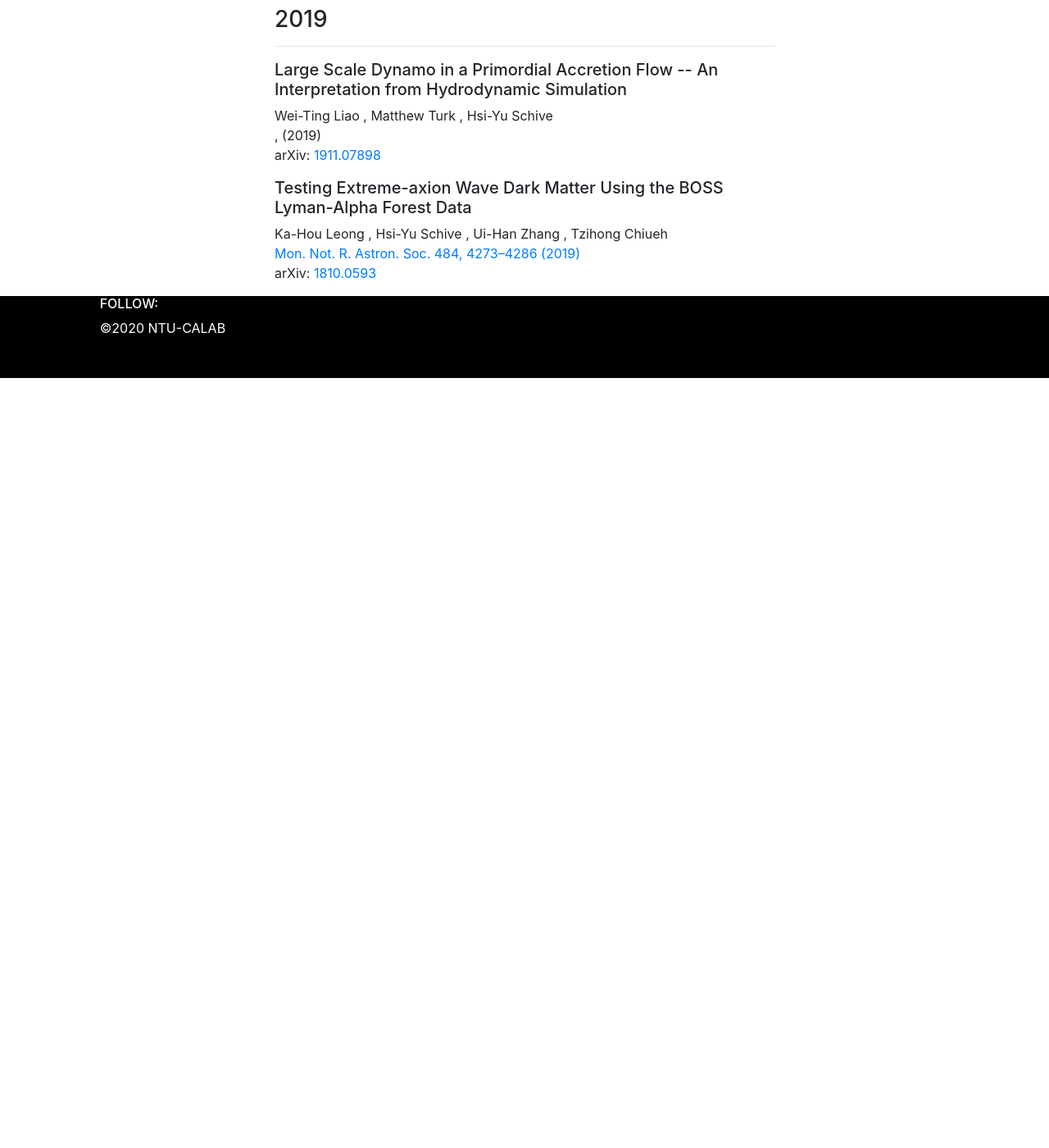
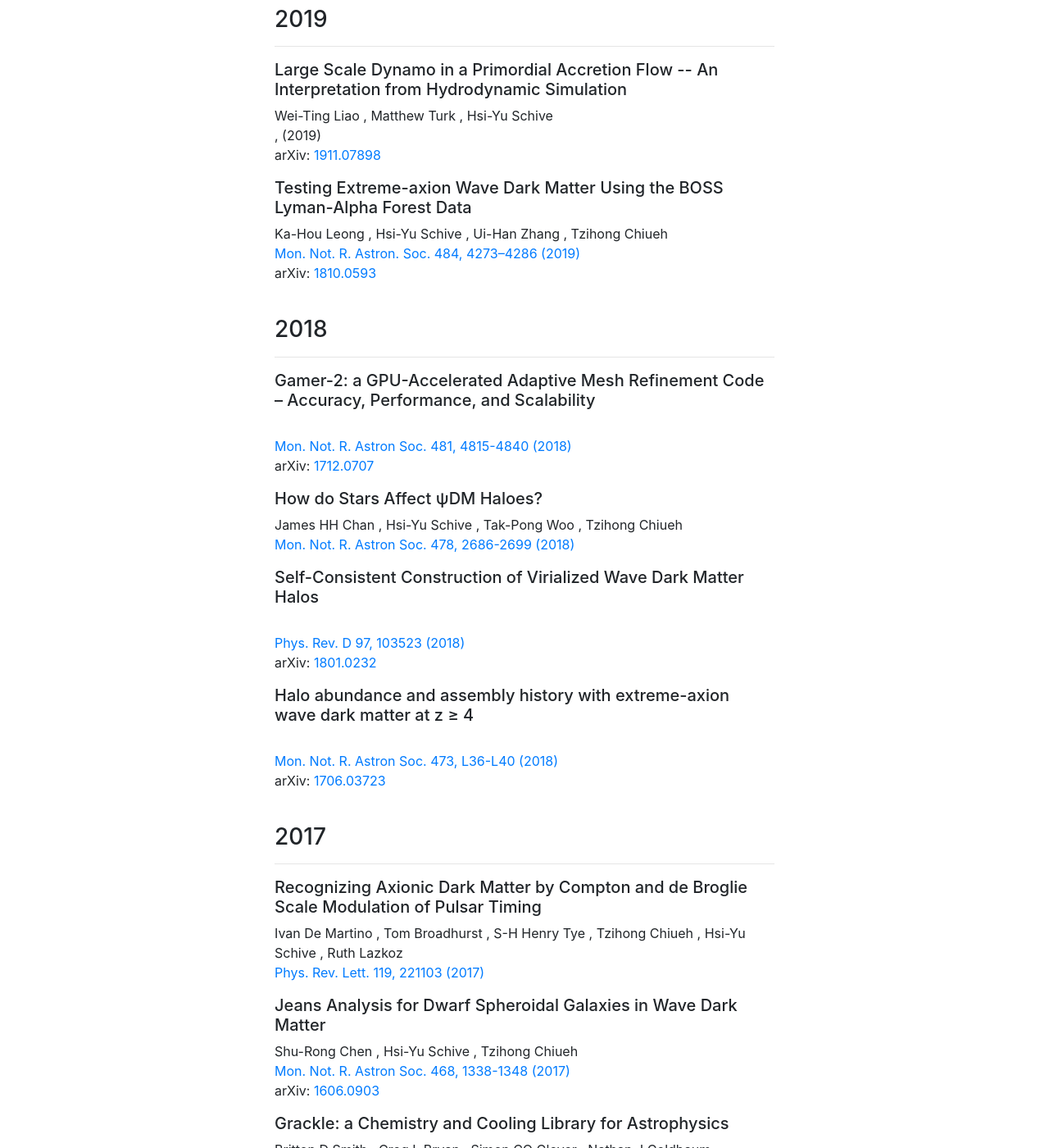
Before and after one commit to calab-ntu/calab-ntu.github.io, a Jekyll site: the page built from publications.md, in a window 1280 px wide and 1400 px high, scrolled down 882 px. Shown: the whole window at 82% size. Built offline with Jekyll 4.4.1, drawn with Linux system fonts in a browser that asks for light colours; before the commit the page ends 1343 px from its top, so only the background shows below that; some of the changed text lies outside the part shown.

Commit message:
Add part of perf. Schive's paper to publications

```diff
--- a/_data/publications.yml
+++ b/_data/publications.yml
@@ -9,7 +9,6 @@
   volume: 125
   page: 111102
   year: 2020
-  month: 9
   doi: 10.1103/PhysRevLett.125.111102
   arxiv: 2002.10473
   yearMonth: 2020-09
@@ -23,7 +22,6 @@
   volume: 903
   page: 66
   year: 2020
-  month: 2
   doi: 10.3847/1538-4357/ab6598
   arxiv: 2001.00318
   yearMonth: 2020-02
@@ -37,7 +35,6 @@
   volume: 124
   page: 201301
   year: 2020
-  month: 5
   doi: 10.1103/PhysRevLett.124.201301
   arxiv: 1912.09483
   yearMonth: 2020-05
@@ -51,7 +48,6 @@
   volume:
   page:
   year: 2019
-  month: 11
   doi:
   arxiv: 1911.07898
   yearMonth: 2019-11
@@ -66,7 +62,6 @@
   volume: 484
   page: 4273–4286
   year: 2019
-  month: 4
   doi: 10.1093/mnras/stz271
   arxiv: 1810.05930
   yearMonth: 2019-04
@@ -81,7 +76,222 @@
   volume: 28
   page: 100503
   year: 2020
-  month: 5
   doi: 10.1016/j.dark.2020.100503
   arxiv: 1807.08153
   yearMonth: 2020-05
+
+- title: "Cosmic Structure as the Quantum Interference of a Coherent Dark Wave"
+  authors:
+    - Hsi-Yu Schive
+    - Tzihong Chiueh
+    - Tom Broadhurst
+  journal: Nature Physics
+  volume: 10
+  page: 496-499
+  year: 2014
+  yearMonth: 2014-07
+  doi: 10.1038/nphys2996
+  arxiv: 1406.6586
+
+- title: "Understanding the Core-halo Relation of Quantum Wave Dark Matter From 3D Simulations"
+  authors:
+    - Hsi-Yu Schive
+    - Ming-Hsuan Liao
+    - Tak-Pong Woo
+    - Shing-Kwong Wong
+    - Tzihong Chiueh
+    - Tom Broadhurst
+    - WY Pauchy Hwang
+  jounal: Phys. Rev. Lett.
+  volume: 113
+  page: 261302
+  year: 2014
+  yearMonth: 2014-12
+  doi: 10.1103/PhysRevLett.113.261302
+  arxiv: 1407.7762
+
+- title: "GAMER: a Graphic Processing Unit Accelerated Adaptive-mesh-refinement Code for Astrophysics"
+  authors:
+    - Hsi-Yu Schive
+    - Yu-Chih Tsai
+    - Tzihong Chiueh
+  jounal: Bull. Am. Astron. Soc.
+  volume: 186
+  page: 457-484
+  year: 2010
+  yearMonth: 2010-02
+  doi: 10.1088/0067-0049/186/2/457
+  arxiv: 0907.3390
+
+- title: "Contrasting Galaxy Formation from Quantum Wave Dark Matter, ψDM, with ΛCDM, Using Planck and Hubble Data"
+  authors:
+    - Hsi-Yu Schive
+    - Tzihong Chiueh
+    - Tom Broadhurst
+    - Kuan-Wei Huang
+  jounal: Astrophys. J.
+  volume: 818
+  page: 89
+  year: 2016
+  yearMonth: 2016-02
+  doi: 10.3847/0004-637X/818/1/89
+  arxiv:
+
+- title: "Grackle: a Chemistry and Cooling Library for Astrophysics"
+  authors:
+    - Britton D Smith
+    - Greg L Bryan
+    - Simon CO Glover
+    - Nathan J Goldbaum
+    - Matthew J Turk
+    - John Regan
+    - John H Wise
+    - Hsi-Yu Schive
+    - Tom Abel
+    - Andrew Emerick
+    - Brian W O'Shea
+    - Peter Anninos
+    - Cameron B Hummels
+    - Sadegh Khochfar
+  journal: Mon. Not. R. Astron Soc.
+  volume: 466
+  page: 2217-2234
+  year: 2017
+  yearMonth: 2017-04
+  doi: 10.1093/mnras/stw3291
+  arxiv: 1610.09591
+
+- title: "Complete Waveform Model for Compact Binaries on Eccentric Orbits"
+  authors:
+    - EA Huerta
+    - Prayush Kumar
+    - Bhanu Agarwal
+    - Daniel George
+    - Hsi-Yu Schive
+    - Harald P Pfeiffer
+    - Roland Haas
+    - Wei Ren
+    - Tony Chu
+    - Michael Boyle
+    - Daniel A Hemberger
+    - Lawrence E Kidder
+    - Mark A Scheel
+    - Bela Szilagyi
+  journal: Phys. Rev. D
+  volume: 95
+  page: 024038
+  year: 2017
+  yearMonth: 2017-01
+  doi: 10.1103/PhysRevD.95.024038
+  arxiv: 1609.05933
+
+- title: "Jeans Analysis for Dwarf Spheroidal Galaxies in Wave Dark Matter"
+  authors:
+    - Shu-Rong Chen
+    - Hsi-Yu Schive
+    - Tzihong Chiueh
+  journal: Mon. Not. R. Astron Soc.
+  volume: 468
+  page: 1338-1348
+  year: 2017
+  yearMonth: 2017-06
+  doi: 10.1093/mnras/stx449
+  arxiv: 1606.09030
+
+- title: "Graphic-Card Cluster for Astrophysics (GraCCA)–Performance Tests"
+  authors:
+    - Hsi-Yu Schive
+    - Chia-Hung Chien
+    - Shing-Kwong Wong
+    - Yu-Chih Tsai,
+    - Tzihong Chiueh
+  journal: New Astron.
+  volume: 13
+  page: 418-435
+  year: 2008
+  yearMonth: 2008-08
+  doi: 10.1016/j.newast.2007.12.005
+  arxiv: 0707.2991
+
+- title: "Recognizing Axionic Dark Matter by Compton and de Broglie Scale Modulation of Pulsar Timing"
+  authors:
+    - Ivan De Martino
+    - Tom Broadhurst
+    - S-H Henry Tye
+    - Tzihong Chiueh
+    - Hsi-Yu Schive
+    - Ruth Lazkoz
+  journal: Phys. Rev. Lett.
+  volume: 119
+  page: 221103
+  year: 2017
+  yearMonth: 2017-11
+  doi: 10.1103/PhysRevLett.119.221103
+
+- title: "Directionally Unsplit Hydrodynamic Schemes with Hybrid MPI/OpenMP/GPU Parallelization in AMR"
+  authors:
+    - Hsi-Yu Schive
+    - Ui-Han Zhang
+    - Tzihong Chiueh
+  journal: Int. J. High Perform. Comput. Appl.
+  volume: 26
+  page: 367-377
+  year: 2012
+  yearMonth: 2012-11
+  doi: 10.1177/1094342011428146
+  arxiv: 1103.3373
+
+- title: "Gamer-2: a GPU-Accelerated Adaptive Mesh Refinement Code – Accuracy, Performance, and Scalability"
+  author:
+    - Hsi-Yu Schive
+    - John A ZuHone
+    - Nathan J Goldbaum
+    - Matthew J Turk
+    - Massimo Gaspari
+    - Chin-Yu Cheng
+  journal: Mon. Not. R. Astron Soc.
+  volume: 481
+  page: 4815-4840
+  year: 2018
+  yearMonth: 2018-12
+  doi: 10.1093/mnras/sty2586
+  arxiv: 1712.07070
+
+- title: "How do Stars Affect ψDM Haloes?"
+  authors:
+    - James HH Chan
+    - Hsi-Yu Schive
+    - Tak-Pong Woo
+    - Tzihong Chiueh
+  journal: Mon. Not. R. Astron Soc.
+  volume: 478
+  page: 2686-2699
+  year: 2018
+  yearMonth: 2018-08
+  doi: 10.1093/mnras/sty900
+
+- title: "Self-Consistent Construction of Virialized Wave Dark Matter Halos"
+  author:
+    - Shan-Chang Lin
+    - Hsi-Yu Schive
+    - Shing-Kwong Wong
+    - Tzihong Chiueh
+  journal: Phys. Rev. D
+  volume: 97
+  page: 103523
+  year: 2018
+  yearMonth: 2018-05
+  doi: 10.1103/PhysRevD.97.103523
+  arxiv: 1801.02320
+
+- title: "Halo abundance and assembly history with extreme-axion wave dark matter at z ≥ 4"
+  author:
+    - Hsi-Yu Schive
+    - Tzihong Chiueh
+  journal: Mon. Not. R. Astron Soc.
+  volume: 473
+  page: L36-L40
+  year: 2018
+  yearMonth: 2018-01
+  doi: 10.1093/mnrasl/slx159
+  arxiv: 1706.03723
```
Also changed, not shown: 2 other files.
